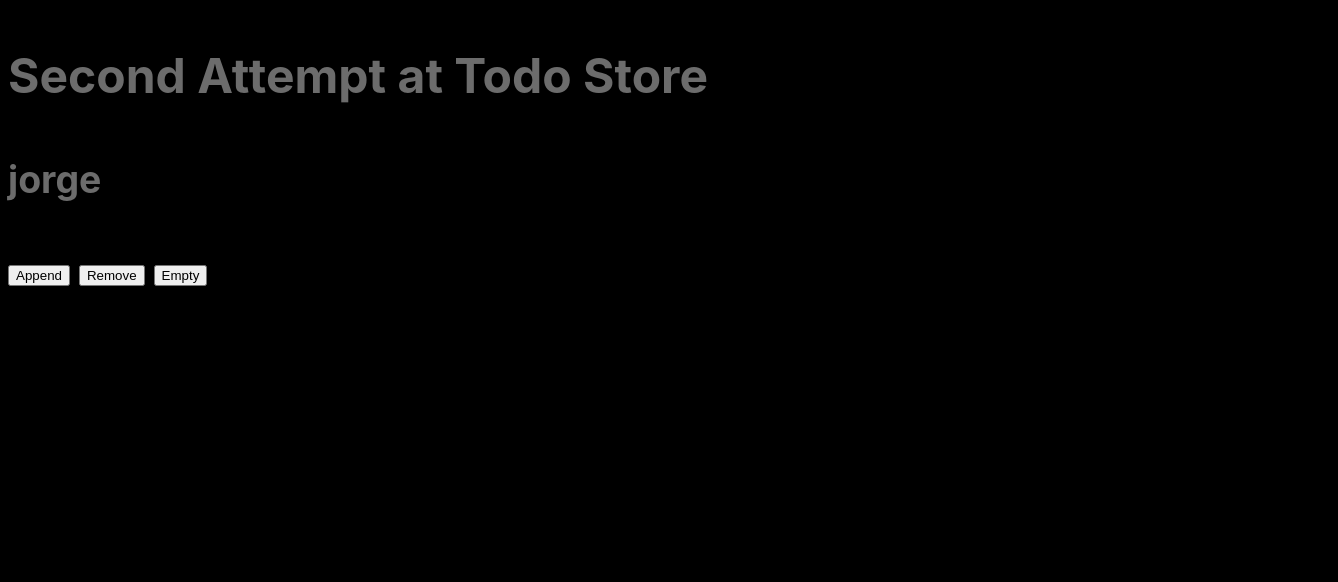
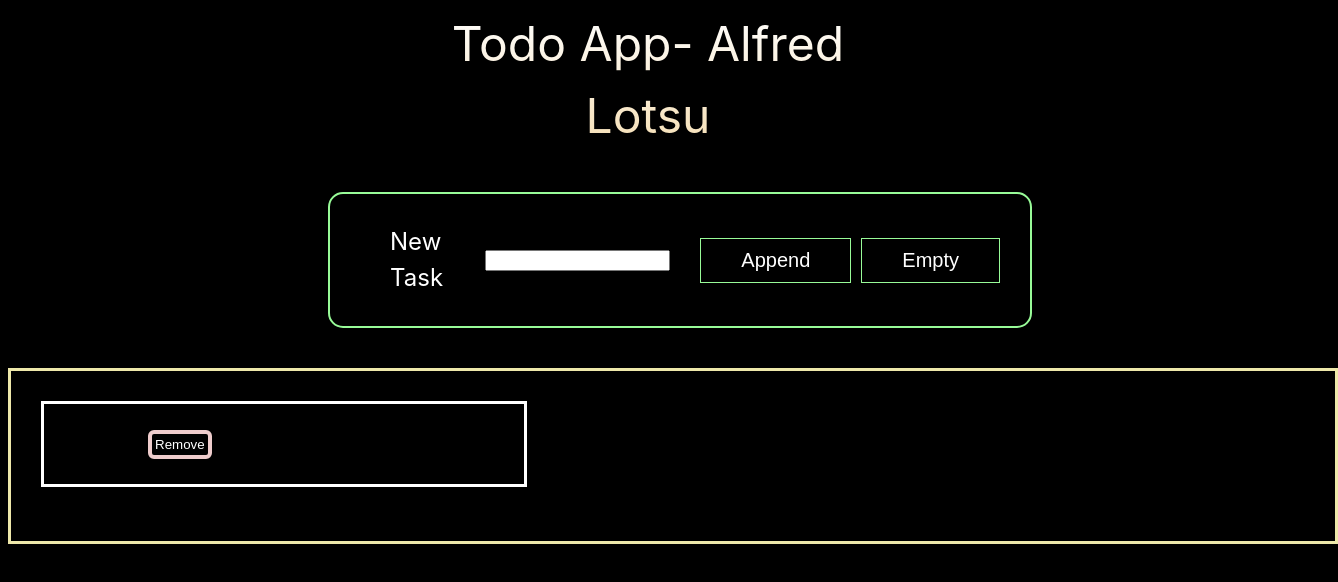
Before and after one commit to aslotsu/todos, a Svelte app: page / in a window 1280 px wide. Both pictures are taken after a click on the button "Append". Shown: the top 582 px of the page, 1338 px wide, since content can reach past the window. Built offline with nearby package versions, Linux system fonts and the light colour scheme.

Commit message:
ui improved, validation to follow

```diff
--- a/src/App.svelte
+++ b/src/App.svelte
@@ -1,16 +1,81 @@
 <script>
     import { todoStore } from "./stores/stores.js";
     import { v4 as uuidv4 } from 'uuid';
+    import Todo from "./components/Todo.svelte";
+    import TodoList from "./components/TodoList.svelte";
+
+    let task = ''
 
 
 </script>
-<h2>Second Attempt at Todo Store</h2>
+<span class="header">Todo App- Alfred Lotsu </span>
+<div class="control">
+    <div class="left">
+        <label for="new-task">New Task</label>
+        <input type="text" id="new-task" name="new-task" bind:value={task}>
+        <button on:click={()=>todoStore.append({id: uuidv4().toString(),name: task})}>Append</button>
 
-{#each $todoStore as todo (todo)}
-<!--    will find the recommended way-->
-    <h3 data-key={todo.id} on:keydown={()=> {}} on:click={(event)=> console.log("swallow", event.target.dataset.key)}>{todo.name}</h3>
-{/each}
+    </div>
 
-<button on:click={()=>todoStore.append({id: uuidv4().toString(),name: 'jorge'})}>Append</button>
-<button on:click={()=>todoStore.remove({id: uuidv4().toString(), name: 'gaga'})}>Remove</button>
-<button on:click={()=>todoStore.empty()}>Empty</button>
+    <div>
+        <button on:click={()=>todoStore.empty()}>Empty</button>
+    </div>
+</div>
+<TodoList>
+    {#each $todoStore as todo (todo)}
+        <!--    will find the recommended way-->
+
+        <Todo {todo}/>
+    {/each}
+</TodoList>
+
+<style>
+
+    span.header {
+        background-color: yellowgreen;
+        background-image: linear-gradient(white, wheat);
+        -webkit-background-clip: text;
+        color: transparent;
+        font-size: 2rem;
+        /*margin: 0 auto;*/
+         text-align: center;
+        width: 40vw;
+        margin-left: 30vw;
+        display: inline-block;
+        }
+
+    label {
+        margin-right: 30px;
+        color: white;
+    }
+    label + input {
+        margin-right: 20px;
+    }
+
+    .left {
+        display: flex;
+        align-items: center;
+        margin-left: 30px;
+    }
+    .control {
+        width: 50vw;
+        border: 2px solid palegreen;
+        border-radius: 15px;
+        display: flex;
+        /*margin-left: 20vw;*/
+        justify-content: space-between;
+        align-items: center;
+        padding: 30px;
+        margin: 5vh 25vw 5vh 25vw;
+    }
+
+    .control button {
+        background-color: transparent;
+        outline: none;
+        color: white;
+        font-size: 20px;
+        margin-left: 10px;
+        border: 1px solid palegreen;
+        padding: 10px 40px;
+    }
+</style>
--- a/src/app1.css
+++ b/src/app1.css
@@ -5,7 +5,10 @@
   /*  color-scheme: light dark;*/
   color: #6c6c6c;
   background-color: #000000;
-  font-size: 2rem;
+  font-size: 24px;
+  margin: 0;
+  padding: 0;
+  box-sizing: border-box;
 }
 
 main h1 {
--- a/src/app1.scss
+++ b/src/app1.scss
@@ -6,7 +6,11 @@
   /*  color-scheme: light dark;*/
   color: #6c6c6c;
   background-color: #000000;
-  font-size: 2rem;
+  font-size: 24px;
+;
+  margin: 0;
+  padding: 0;
+  box-sizing: border-box;
 }
 
 main {
--- /dev/null
+++ b/src/components/Todo.svelte
@@ -0,0 +1,43 @@
+<script>
+import {todoStore} from "../stores/stores.js";
+
+/**
+ * @param {string} todo
+ */
+export let todo
+</script>
+
+
+<div class="item" data-key={todo.id} role="button" tabindex="-3"   on:click={(event)=> console.log("swallow", event.target.dataset.key)}>
+
+    <span class="word">{todo.name}</span>
+    <button on:click|stopPropagation={(event)=>{
+                todoStore.remove(event.target.parentNode.dataset.key)
+                console.log('hair',event.target.parentNode.dataset.key)}
+                }>Remove</button>
+
+</div>
+<style>
+    .item {
+        border: 3px solid white;
+        padding: 0 40px;
+        display: flex;
+        width: 400px;
+        height: 10vh;
+        align-items: center;
+        margin-bottom: 3vh;
+    }
+    button {
+        outline: none;
+        padding: 3px;
+        border: 4px solid #ecc;
+        border-radius: 6px;
+        background-color: transparent;
+        color: white;
+        margin-left: 5vw;
+    }
+
+    .word {
+        color: white;
+    }
+</style>
--- /dev/null
+++ b/src/components/TodoList.svelte
@@ -0,0 +1,16 @@
+<div>
+    <slot></slot>
+</div>
+
+<style>
+    div {
+        border: 3px solid palegoldenrod;
+        padding: 30px;
+        height: 100%;
+        max-width: 1800px;
+        width: 100%;
+        margin: 0 auto;
+        display: grid;
+        grid-template-columns: repeat(3, 1fr);
+    }
+</style>
--- a/src/stores/stores.js
+++ b/src/stores/stores.js
@@ -1,10 +1,10 @@
 import {writable} from "svelte/store";
 import {v4 as uuidv4} from "uuid"
 const store = () => {
-    let id = uuidv4()
 
 
-    const {subscribe, update, set} = writable([{id: '',name: ''}])
+
+    const {subscribe, update, set} = writable([])
     return {
         subscribe,
         /**
@@ -15,16 +15,14 @@ const store = () => {
          */
         append: (newTodo) => {
             update(value => [...value, newTodo])
-            console.log(newTodo.id)
         },
         /**
          * Assign the project to a list of employees.
-         * @param {Object} unwanted - The employees who are responsible for the project.
-         * @param {string} unwanted.id - The name of an employee.
-         * @param {string} unwanted.name - The employee's department.
+         * @param {string} unwanted - The id of the unwanted object.
          */
         remove: (unwanted)=> {
-            update(value => [...value, unwanted])
+            console.log(unwanted)
+            update(value => value.filter(item => item.id !== unwanted))
         },
         empty: ()=> {
             set([])
```
Also changed, not shown: 1 other file (tests, documents, lock files or other folders).
